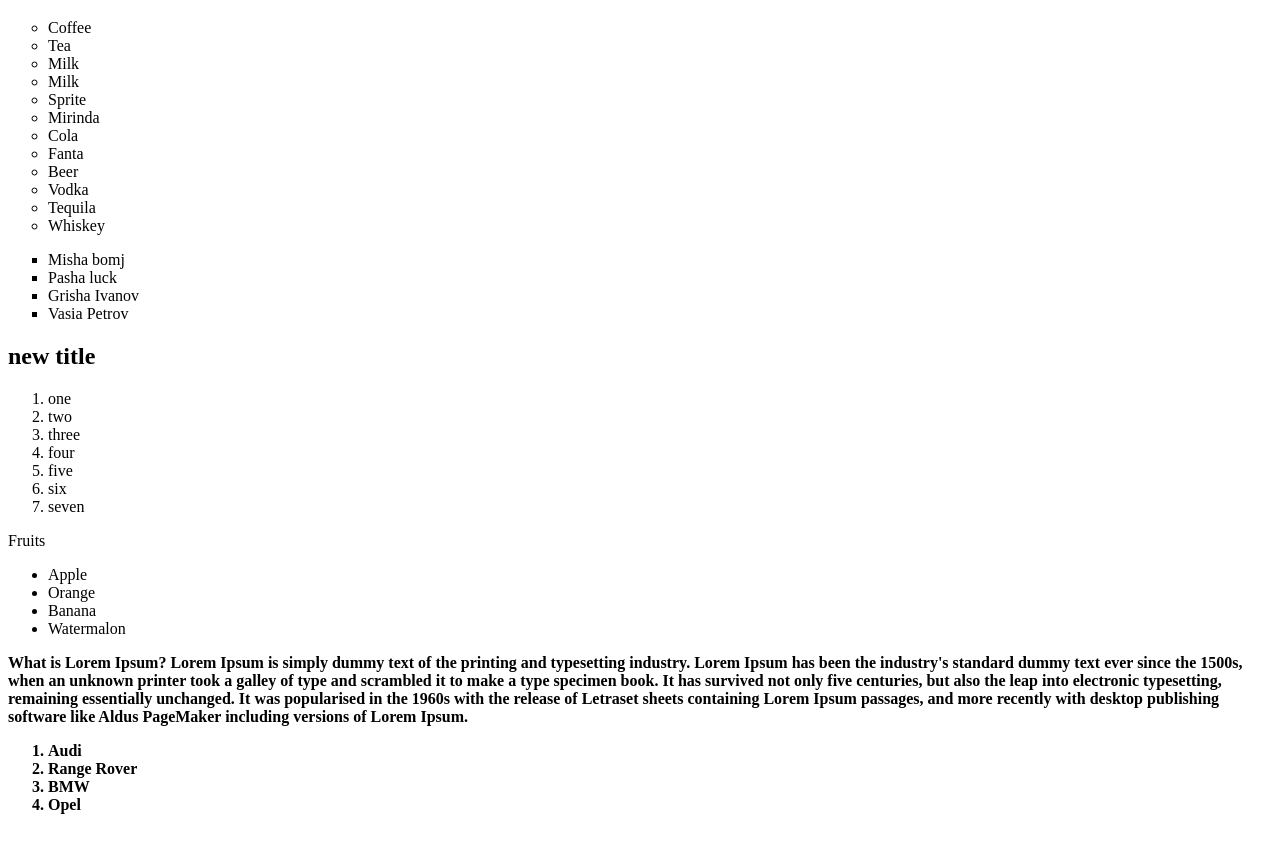
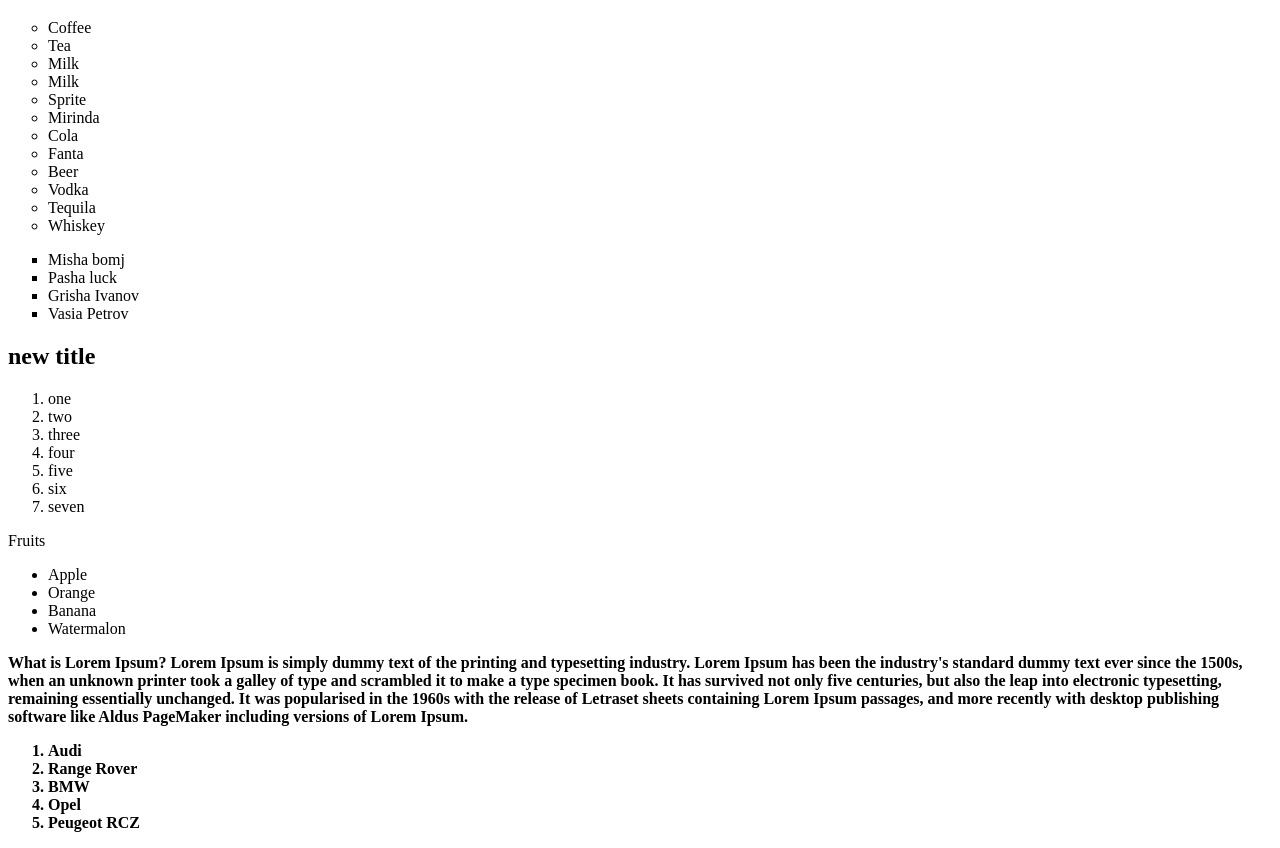
Before and after one commit to etboo/merge_test, a plain HTML site: page index.html in a window 1280 px wide. Shown: the part 61-909 px from the top of the page. Drawn offline with Linux system fonts and the light colour scheme.

Commit message:
we changed cars

```diff
--- a/index.html
+++ b/index.html
@@ -54,6 +54,7 @@ Lorem Ipsum is simply dummy text of the printing and typesetting industry. Lorem
 		<li>Range Rover</li>
 		<li>BMW</li>
 		<li>Opel</li>
+		<li>Peugeot RCZ</li>
 	</ol>
   </div>
 </body>
```
